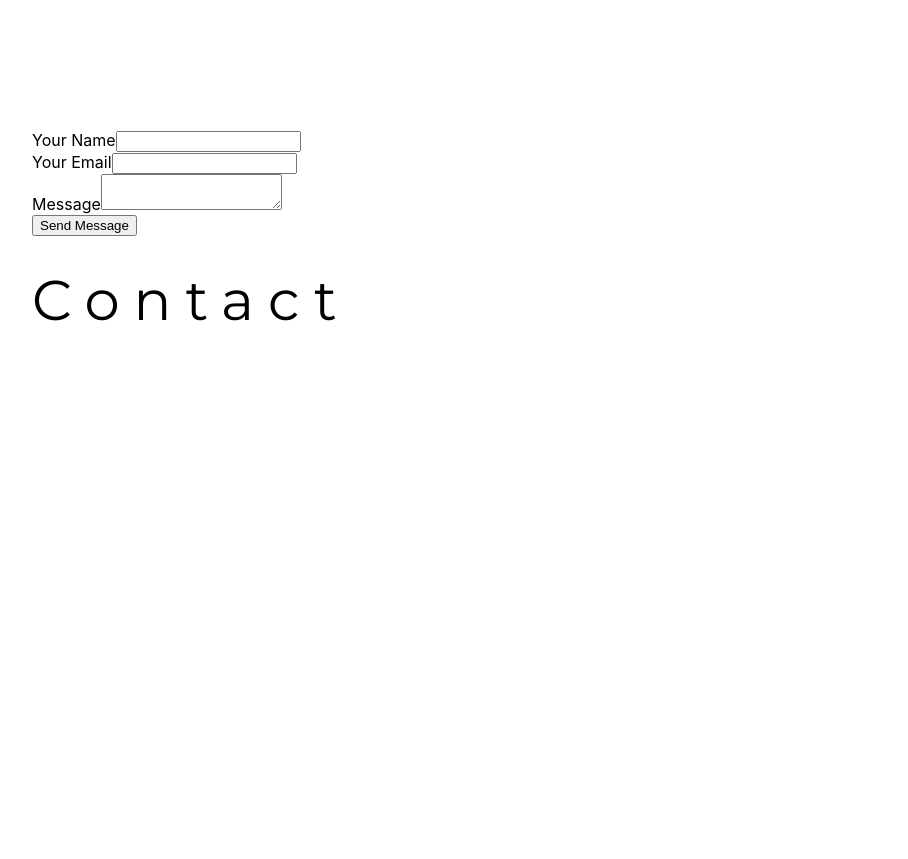
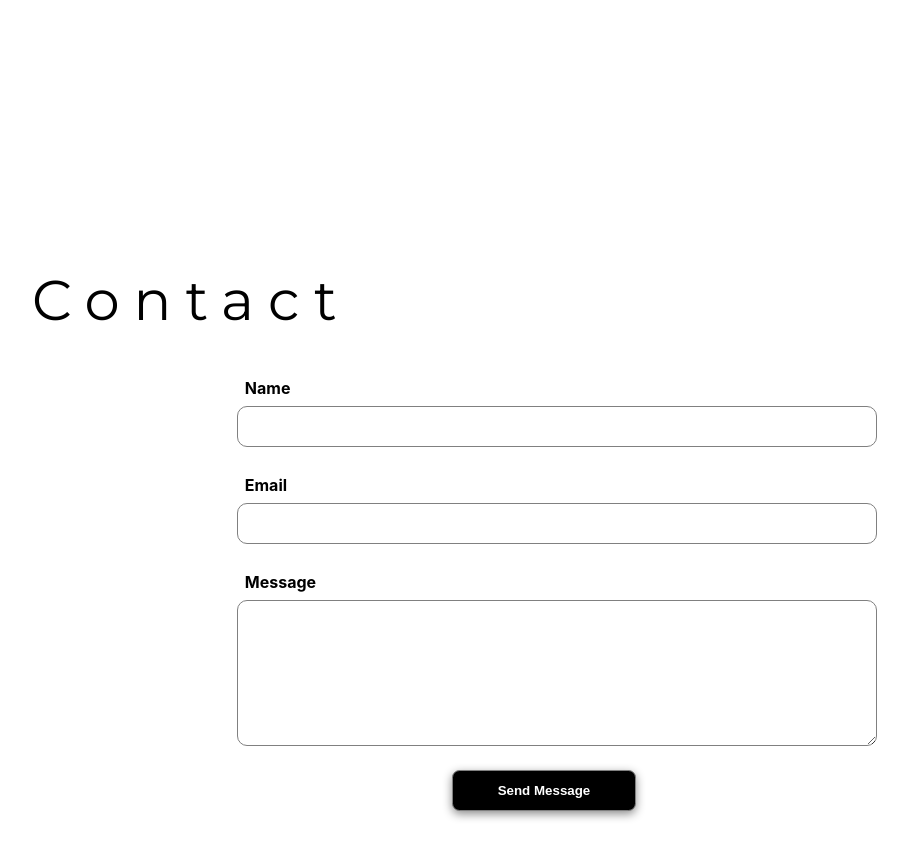
Before and after one commit to seanmarjason/seanmarjason.com, a React (Create React App) app: page / in a window 1280 px wide. Shown: the part 3060-3919 px from the top of the page, without its empty margins (96-1004 px from the left). Built offline with nearby package versions, Linux system fonts and the light colour scheme.

Commit message:
Update contact form styling

```diff
--- /dev/null
+++ b/src/components/ContactForm/ContactForm.css
@@ -0,0 +1,42 @@
+form div {
+  width: 60%;
+  margin: 0 auto;
+}
+
+form label {
+  display: block;
+  padding: 1vh;
+  font-weight: bold;
+}
+
+form input, textarea{
+  width: 100%;
+  margin-bottom: 2.5vh;
+  padding: 1.5vh;
+  border: 1px solid gray;
+  border-radius: 10px;
+}
+
+form textarea {
+  height: 15vh;
+}
+
+#form-submit-button {
+  width: 30%;
+  display: block;
+  margin: 0 auto;
+  border-radius: 7.5px;
+  background-color: #000000;
+  color: #ffffff;
+  font-weight: bold;
+  box-shadow: 0 3px 10px #00000075;
+  cursor: pointer;
+}
+
+#form-submit-button:hover {
+  background-color: #383838;
+}
+
+#form-submit-button:active {
+  box-shadow: none;
+}
--- a/src/components/ContactForm/ContactForm.js
+++ b/src/components/ContactForm/ContactForm.js
@@ -1,7 +1,8 @@
 import React, { useState } from "react";
+import './ContactForm.css';
 
-// const FORM_ENDPOINT = "https://public.herotofu.com/v1/983f05f0-b5e8-11ec-b4fe-2b9cbf782176"
-const FORM_ENDPOINT = "http://localhost:3010/" // For local testing
+const FORM_ENDPOINT = "https://public.herotofu.com/v1/983f05f0-b5e8-11ec-b4fe-2b9cbf782176"
+// const FORM_ENDPOINT = "http://localhost:3010/" // For local testing
 
 const ContactForm = () => {
 
@@ -64,7 +65,7 @@ const ContactForm = () => {
   };
 
   return (
-    <div>
+    <>
       <form
         action={FORM_ENDPOINT}
         onSubmit={handleSubmit}
@@ -72,7 +73,7 @@ const ContactForm = () => {
         target="_blank"
       >
         <div>
-          <label htmlFor="name">Your Name</label>
+          <label htmlFor="name">Name</label>
           <input
             name="Name"
             id="name"
@@ -83,7 +84,7 @@ const ContactForm = () => {
           />
         </div>
         <div>
-          <label htmlFor="email">Your Email</label>
+          <label htmlFor="email">Email</label>
           <input
             name="Email"
             id="email"
@@ -103,7 +104,7 @@ const ContactForm = () => {
           />
         </div>
         <div>
-          <input type="submit" value="Send Message" />
+          <input id="form-submit-button" type="submit" value="Send Message" />
         </div>
       </form>
       {
@@ -113,7 +114,7 @@ const ContactForm = () => {
           <div className="text-md">{status}</div>
         </div>
       }
-  </div>
+  </>
   )
 }
 
--- /dev/null
+++ b/src/pages/Contact.css
@@ -0,0 +1,5 @@
+#contact-form {
+  width: 100%;
+  position: absolute;
+  top: 30vh;
+}
--- a/src/pages/Contact.js
+++ b/src/pages/Contact.js
@@ -1,11 +1,14 @@
 import './pages.css';
+import './Contact.css';
 import ContactForm from '../components/ContactForm/ContactForm'
 
 const Contact = () => {
   return(
     <div className="page" id="contact-page">
       <h3 id="contact">Contact</h3>
-      <ContactForm />
+      <div id="contact-form">
+        <ContactForm />
+      </div>
     </div>
   )
 }
```
